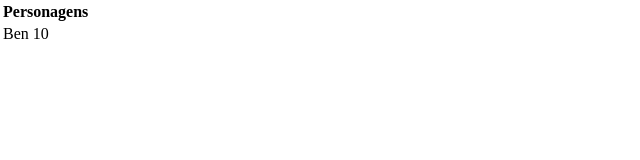
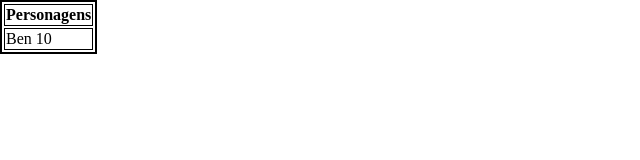
Before and after one commit to DickXY17/Tabelas, a plain HTML site: page index.html in a window 1280 px wide. Shown: the whole page, without its empty margins (0-640 px from the left). Drawn offline with Linux system fonts and the light colour scheme.

Commit message:
Estilo da tabela

```diff
--- a/stlye.css
+++ b/stlye.css
@@ -1,3 +1,15 @@
 body {
     margin: 0px;
 }
+
+table {
+    border: 2px solid black;
+}
+
+th {
+    border: 1px solid black;
+}
+
+td {
+    border: 1px solid black;
+}
```
